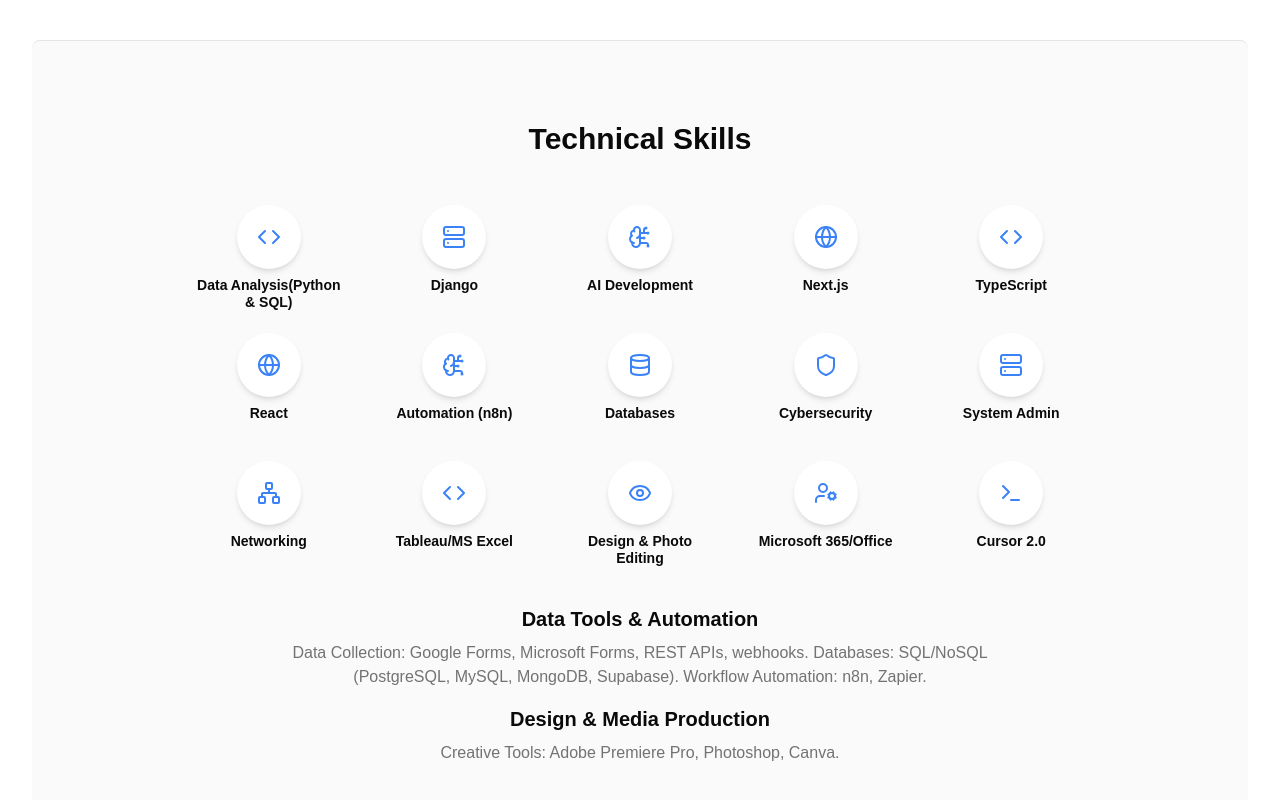
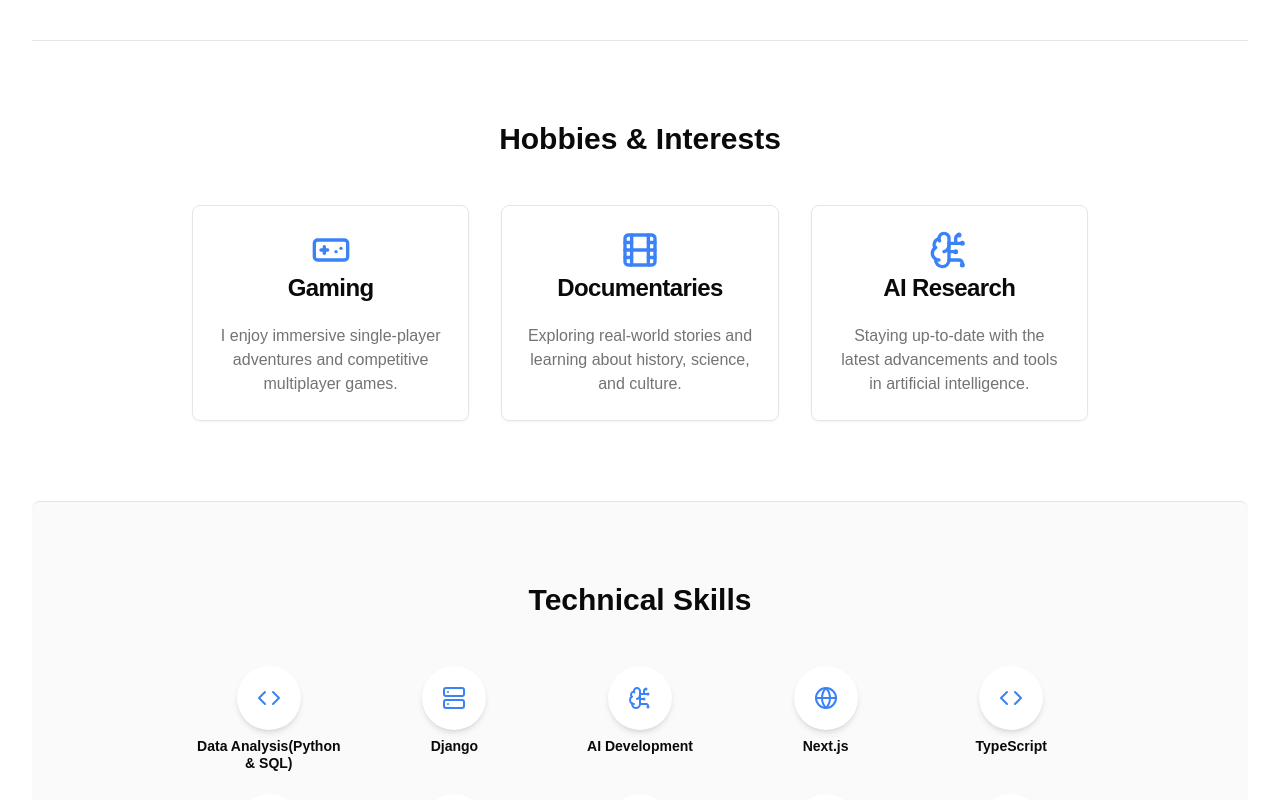
Before and after one commit to MS0C54073/muzoprof, a Next.js app: page / in a window 1280 px wide. Shown: the part 1160-1960 px from the top of the page. Built offline with nearby package versions, Linux system fonts and the light colour scheme.

Commit message:
Tableau should be Tableau ( indicate to say basuc level) but in a better

```diff
--- a/src/app/page.tsx
+++ b/src/app/page.tsx
@@ -6,7 +6,7 @@
 import TranslatedText from '@/app/components/translated-text';
 import { Button } from '@/components/ui/button';
 import { SocialIcons } from '@/components/social-icons';
-import { ArrowRight, Award, BrainCircuit, Calendar, Code, Database, Download, Eye, ExternalLink, Github, Globe, GraduationCap, Loader2, Mail, Network, Phone, Server, Shield, Smartphone, Star, Users, Check, UserCog, ChevronDown, Calculator, Terminal } from 'lucide-react';
+import { ArrowRight, Award, BrainCircuit, Calendar, Code, Database, Download, Eye, ExternalLink, Github, Globe, GraduationCap, Loader2, Mail, Network, Phone, Server, Shield, Smartphone, Star, Users, Check, UserCog, ChevronDown, Calculator, Terminal, Gamepad, Film } from 'lucide-react';
 import { Card, CardContent, CardHeader, CardTitle, CardDescription } from '@/components/ui/card';
 import { Badge } from '@/components/ui/badge';
 import { Alert, AlertDescription, AlertTitle } from "@/components/ui/alert";
@@ -39,12 +39,12 @@
     { name: 'Next.js', icon: <Globe className="h-6 w-6" /> },
     { name: 'TypeScript', icon: <Code className="h-6 w-6" /> },
     { name: 'React', icon: <Globe className="h-6 w-6" /> },
-    { name: 'Automation (n8n)', icon: <BrainCircuit className="h-6 w-6" /> },
+    { name: 'Automation (n8n, Google AI Studio | Gemini API)', icon: <BrainCircuit className="h-6 w-6" /> },
     { name: 'Databases', icon: <Database className="h-6 w-6" /> },
     { name: 'Cybersecurity', icon: <Shield className="h-6 w-6" /> },
     { name: 'System Admin', icon: <Server className="h-6 w-6" /> },
     { name: 'Networking', icon: <Network className="h-6 w-6" /> },
-    { name: 'Tableau/MS Excel', icon: <Code className="h-6 w-6" /> },
+    { name: 'Tableau (Foundational) / MS Excel', icon: <Code className="h-6 w-6" /> },
     { name: 'Design & Photo Editing', icon: <Eye className="h-6 w-6" /> },
     { name: 'Microsoft 365/Office', icon: <UserCog className="h-6 w-6" /> },
     { name: 'Cursor 2.0', icon: <Terminal className="h-6 w-6" /> },
@@ -457,13 +457,13 @@
                     github: "github.com/MS0C54073",
                     portfolio: "https://tinyurl.com/muzoslim",
                 },
-                summary: "A results-driven IT professional with a dynamic educational background spanning IT, Technological Entrepreneurship, Digital Economy Management, and the Development of Digital Twins. This diverse expertise is applied to software development, system administration, and AI, with a special focus on securely connecting large language models to data and conceptualizing advanced AI assistants.",
+                summary: "A results-driven IT professional with a dynamic educational background that includes specializations in Technological Entrepreneurship, Digital Economy Management, and the Development of Digital Twins. This diverse expertise is applied to software development, system administration, and AI, with a special focus on securely connecting large language models to data and conceptualizing advanced AI assistants.",
                 skills: [
                     "Python & Django", "AI Development (Genkit)", "Next.js, React, TypeScript",
                     "Cybersecurity (SIEM, IDS)", "System & Network Admin",
                     "Databases (SQL/NoSQL: PostgreSQL, MongoDB, Supabase)",
-                    "Data Automation (n8n, Zapier, APIs, Forms)",
-                    "Cloud (GCP, Firebase)", "CI/CD & Docker", "Project Management", "Tableau/MS Excel",
+                    "Data Automation (n8n, Zapier, APIs, Forms, Google AI Studio | Gemini API)",
+                    "Cloud (GCP, Firebase)", "CI/CD & Docker", "Project Management", "Tableau (Foundational) / MS Excel",
                     "Design & Media (Photoshop, Premiere Pro, Canva)", "Microsoft 365/Office", "Cursor 2.0"
                 ],
                 experience: [
@@ -910,7 +910,7 @@
             </Button>
           </p>
           <p className="max-w-2xl mx-auto mt-4 text-foreground">
-            <TranslatedText text="A results-driven IT professional with a dynamic educational background spanning IT, Technological Entrepreneurship, Digital Economy Management, and the Development of Digital Twins. This diverse expertise is applied to software development, system administration, and AI, with a special focus on securely connecting large language models to data and conceptualizing advanced AI assistants." />
+             <TranslatedText text="A results-driven IT professional with a dynamic educational background that includes specializations in Technological Entrepreneurship, Digital Economy Management, and the Development of Digital Twins. This diverse expertise is applied to software development, system administration, and AI, with a special focus on securely connecting large language models to data and conceptualizing advanced AI assistants." />
           </p>
           <div className="mt-8 flex flex-wrap justify-center gap-4">
             <Button asChild size="lg">
@@ -941,6 +941,40 @@
             </div>
         </section>
 
+        {/* Hobbies & Interests Section */}
+        <section id="hobbies" className="py-20 border-t">
+          <h2 className="text-3xl font-bold text-center mb-12"><TranslatedText text="Hobbies & Interests"/></h2>
+          <div className="max-w-4xl mx-auto grid grid-cols-1 md:grid-cols-3 gap-8 text-center">
+              <Card className="bg-card/50">
+                  <CardHeader>
+                      <Gamepad className="h-10 w-10 mx-auto text-primary" />
+                      <CardTitle className="mt-2"><TranslatedText text="Gaming"/></CardTitle>
+                  </CardHeader>
+                  <CardContent>
+                      <p className="text-muted-foreground"><TranslatedText text="I enjoy immersive single-player adventures and competitive multiplayer games."/></p>
+                  </CardContent>
+              </Card>
+              <Card className="bg-card/50">
+                  <CardHeader>
+                      <Film className="h-10 w-10 mx-auto text-primary" />
+                      <CardTitle className="mt-2"><TranslatedText text="Documentaries"/></CardTitle>
+                  </CardHeader>
+                  <CardContent>
+                      <p className="text-muted-foreground"><TranslatedText text="Exploring real-world stories and learning about history, science, and culture."/></p>
+                  </CardContent>
+              </Card>
+              <Card className="bg-card/50">
+                  <CardHeader>
+                      <BrainCircuit className="h-10 w-10 mx-auto text-primary" />
+                      <CardTitle className="mt-2"><TranslatedText text="AI Research"/></CardTitle>
+                  </CardHeader>
+                  <CardContent>
+                      <p className="text-muted-foreground"><TranslatedText text="Staying up-to-date with the latest advancements and tools in artificial intelligence."/></p>
+                  </CardContent>
+              </Card>
+          </div>
+        </section>
+
         {/* Skills Section */}
         <section id="skills" className="py-20 border-t bg-muted/50 rounded-lg">
           <h2 className="text-3xl font-bold text-center mb-12"><TranslatedText text="Technical Skills" /></h2>
@@ -958,11 +992,11 @@
             <div>
               <h3 className="text-xl font-semibold text-foreground mb-2"><TranslatedText text="Data Tools & Automation" /></h3>
               <p className="text-muted-foreground">
-                <TranslatedText text="Data Collection: Google Forms, Microsoft Forms, REST APIs, webhooks. Databases: SQL/NoSQL (PostgreSQL, MySQL, MongoDB, Supabase). Workflow Automation: n8n, Zapier." />
+                <TranslatedText text="Data Collection: Google Forms, Microsoft Forms, REST APIs, webhooks. Databases: SQL/NoSQL (PostgreSQL, MySQL, MongoDB, Supabase). Workflow Automation: n8n, Zapier, Google AI Studio | Gemini API." />
               </p>
             </div>
             <div>
-              <h3 className="text-xl font-semibold text-foreground mb-2"><TranslatedText text="Design & Media Production" /></h3>
+              <h3 className="text-xl font-semibold text-foreground mb-2"><TranslatedText text="Design & Media" /></h3>
               <p className="text-muted-foreground">
                 <TranslatedText text="Creative Tools: Adobe Premiere Pro, Photoshop, Canva." />
               </p>
```
